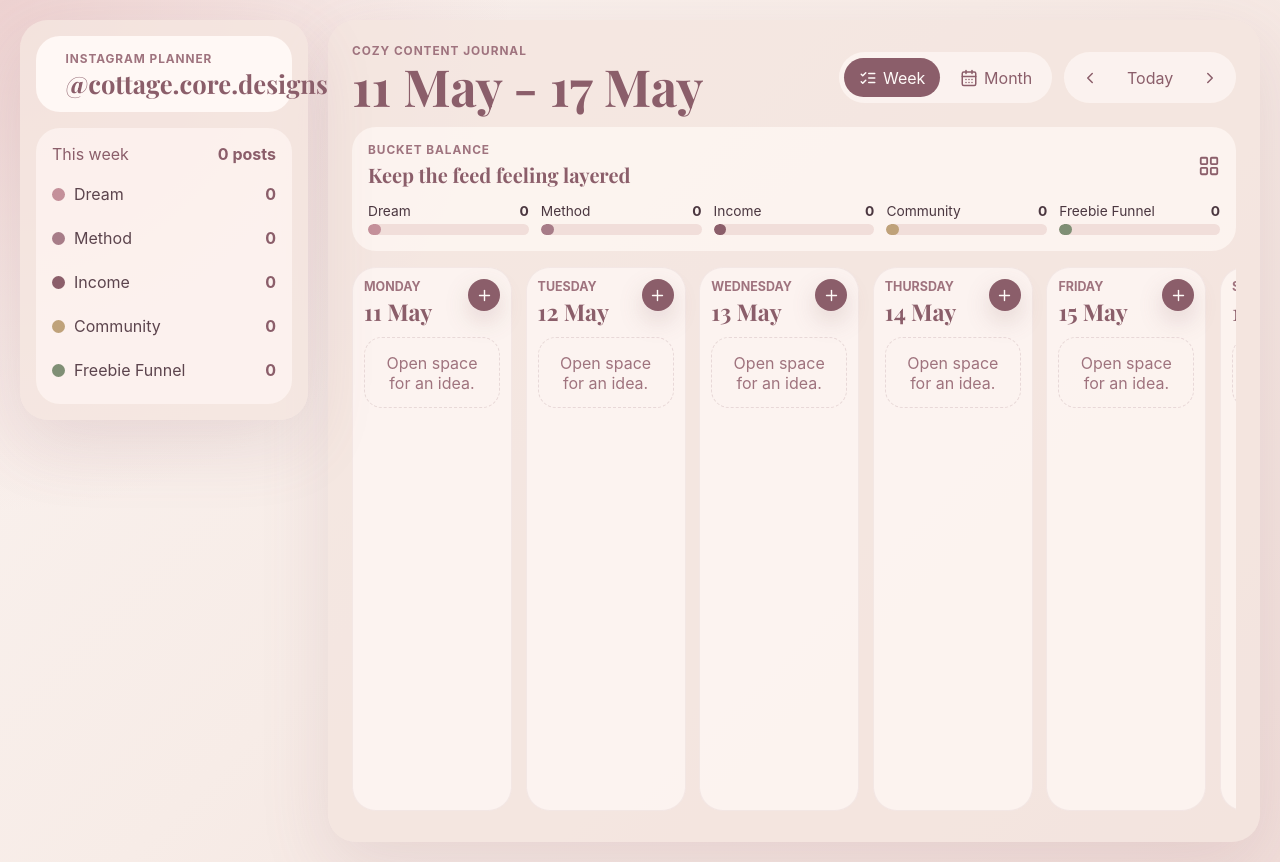
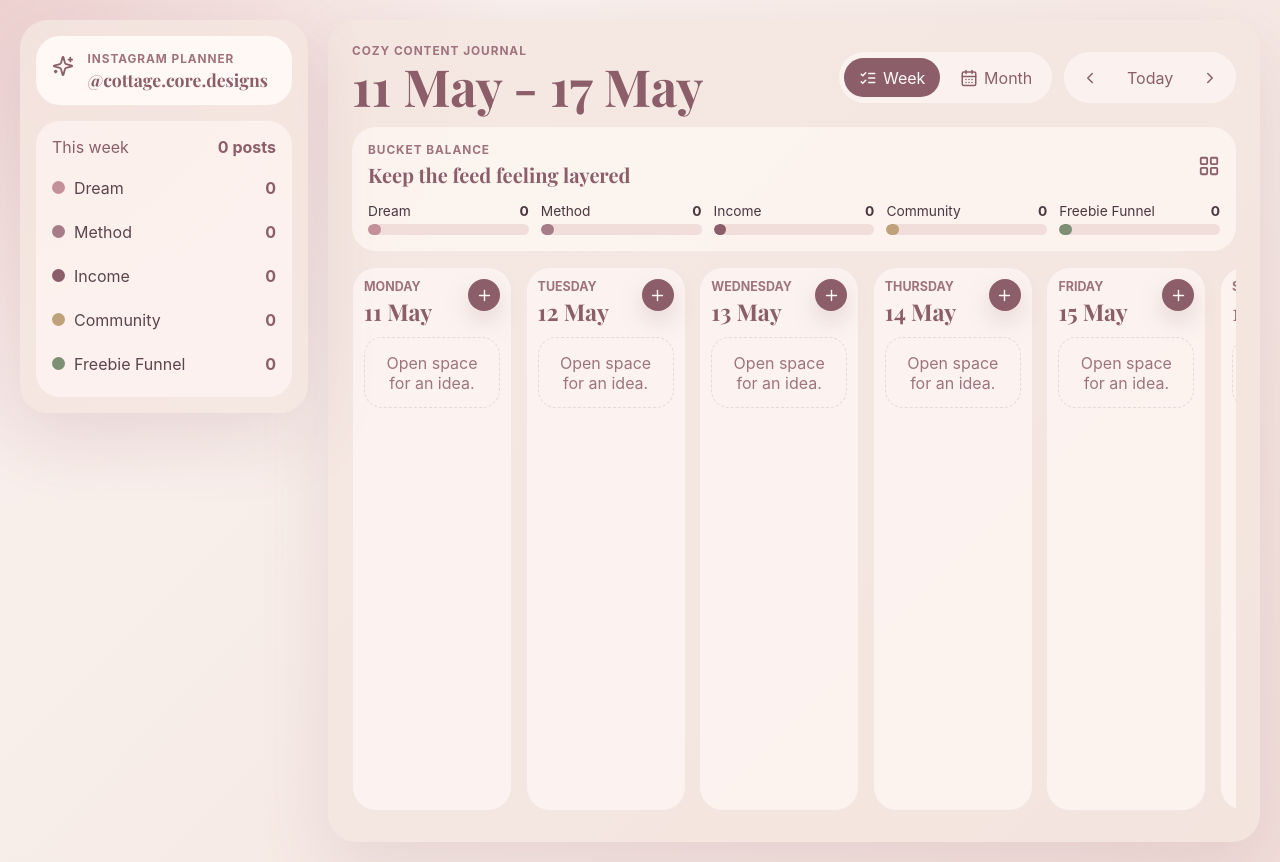
Before and after one commit to mayhemtomoney/cozy-content-planner, a React (Vite) app: page / in a window 1280 px wide. Built offline with nearby package versions, Linux system fonts and the light colour scheme; a web font is replaced by a local one.

Commit message:
Fix layout for @cottage.core.designs text size

```diff
--- a/src/styles.css
+++ b/src/styles.css
@@ -127,8 +127,9 @@ h3 {
 }
 
 h1 {
-  font-size: clamp(1.55rem, 2vw, 2.05rem);
-  line-height: 1.02;
+  font-size: clamp(1.1rem, 1.2vw, 1.35rem);
+  line-height: 1.1;
+  word-break: break-word;
 }
 
 h2 {
```
